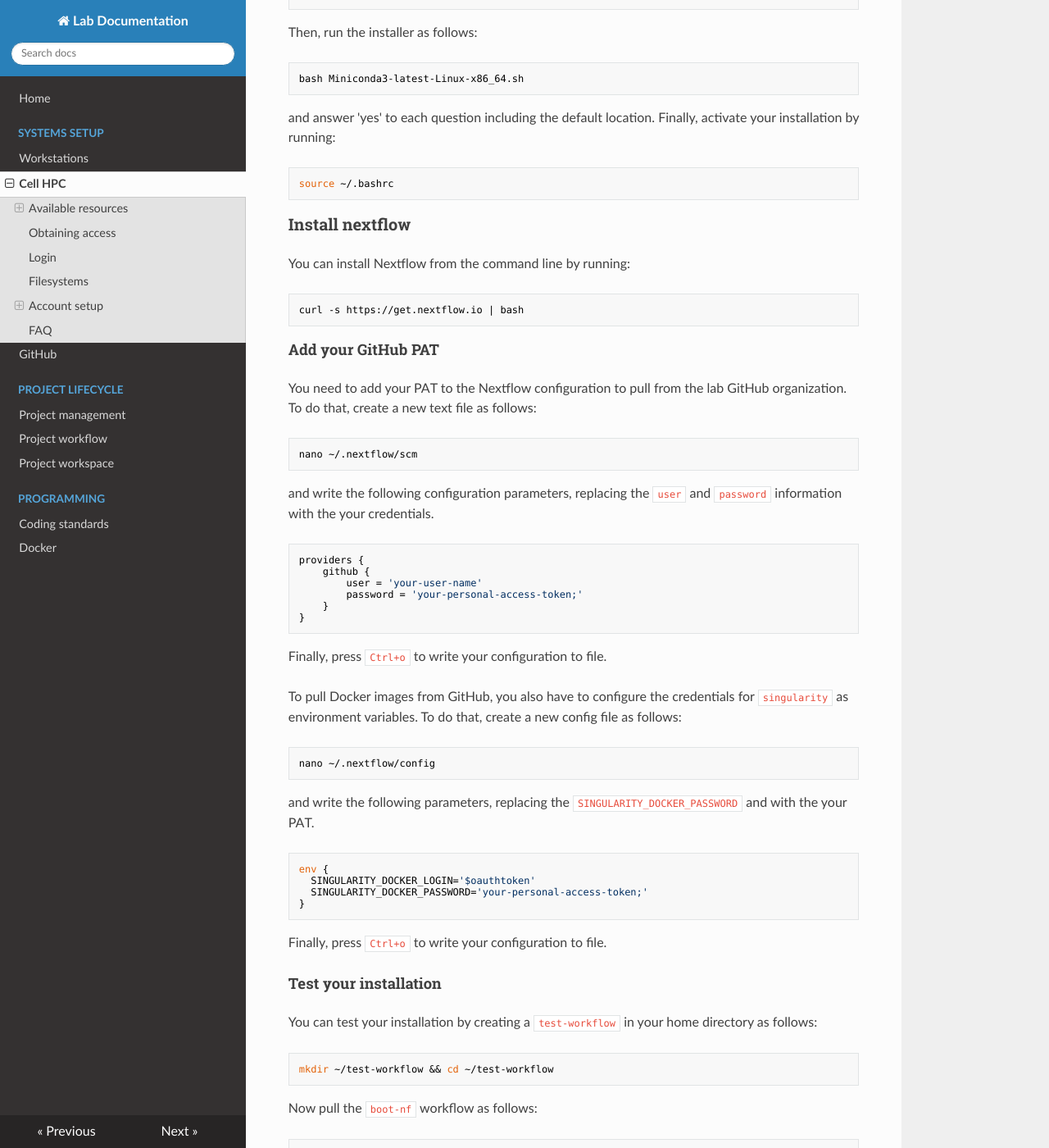
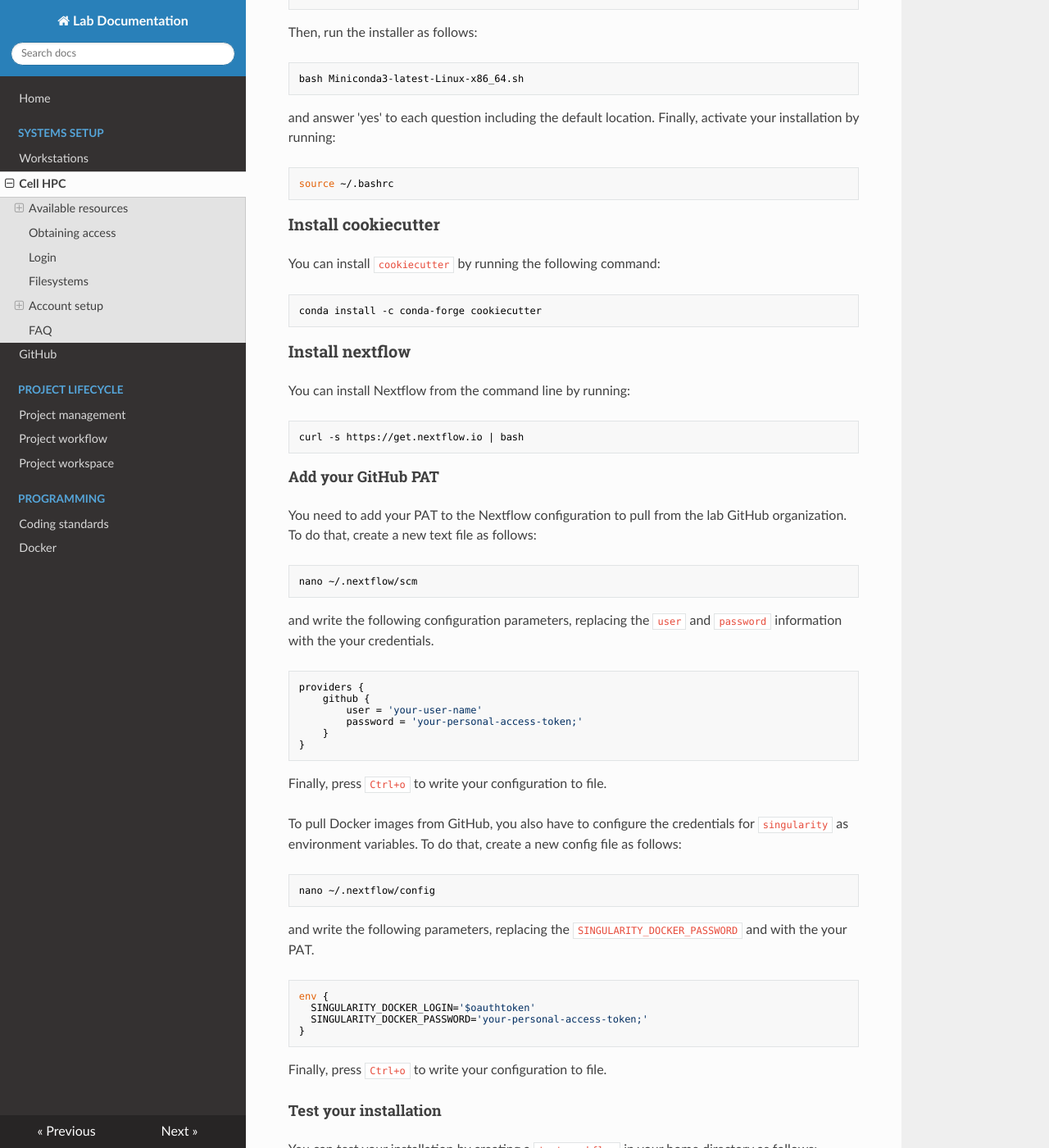
Before and after one commit to stracquadaniolab/docs, an MkDocs documentation site: the page built from docs/systems-setup/hpc-cell.md, in a window 1280 px wide and 1400 px high, scrolled down 1659 px. Shown: the whole window at 82% size. Built offline with MkDocs 1.6.1, drawn with Linux system fonts in a browser that asks for light colours; nearby versions of some CDN libraries; some of the changed text lies outside the part shown.

Commit message:
fix: install order for cell

````diff
--- a/docs/systems-setup/hpc-cell.md
+++ b/docs/systems-setup/hpc-cell.md
@@ -81,6 +81,14 @@ activate your installation by running:
 source ~/.bashrc
 ```
 
+###  Install cookiecutter
+
+You can install `cookiecutter` by running the following command:
+
+```bash
+conda install -c conda-forge cookiecutter
+```
+
 ### Install nextflow
 
 You can install Nextflow from the command line by running:
@@ -156,13 +164,6 @@ nextflow run stracquadaniolab/boot-nf -profile singularity,slurm,test
 which will create a file `results/results.txt` containing your ip address and
 location in JSON format.
 
-###  Install cookiecutter
-
-You can install `cookiecutter` by running the following command:
-
-```bash
-conda install -c conda-forge cookiecutter
-```
 
 ## FAQ
 
````
